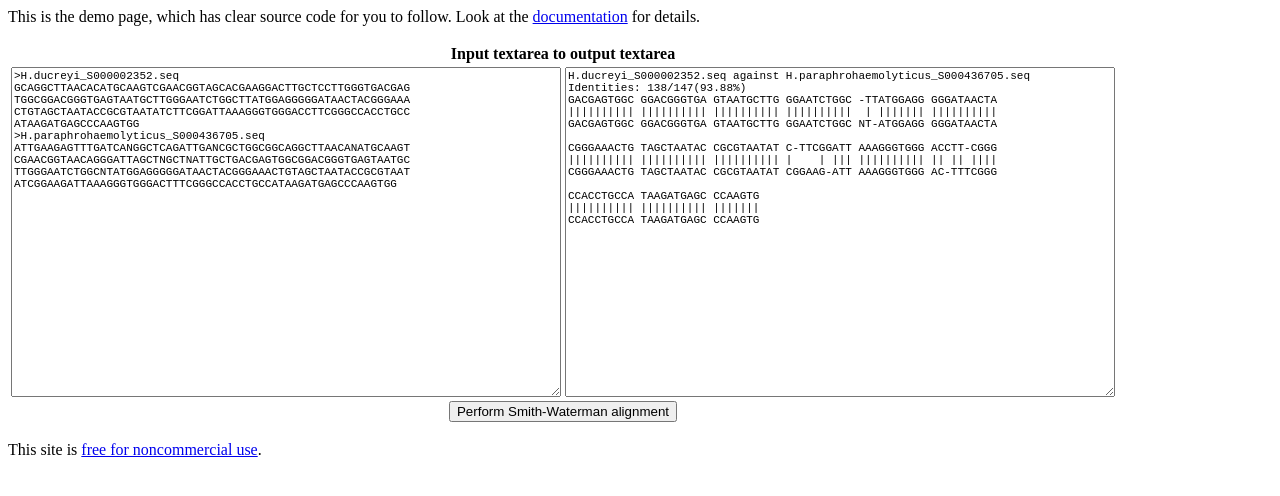
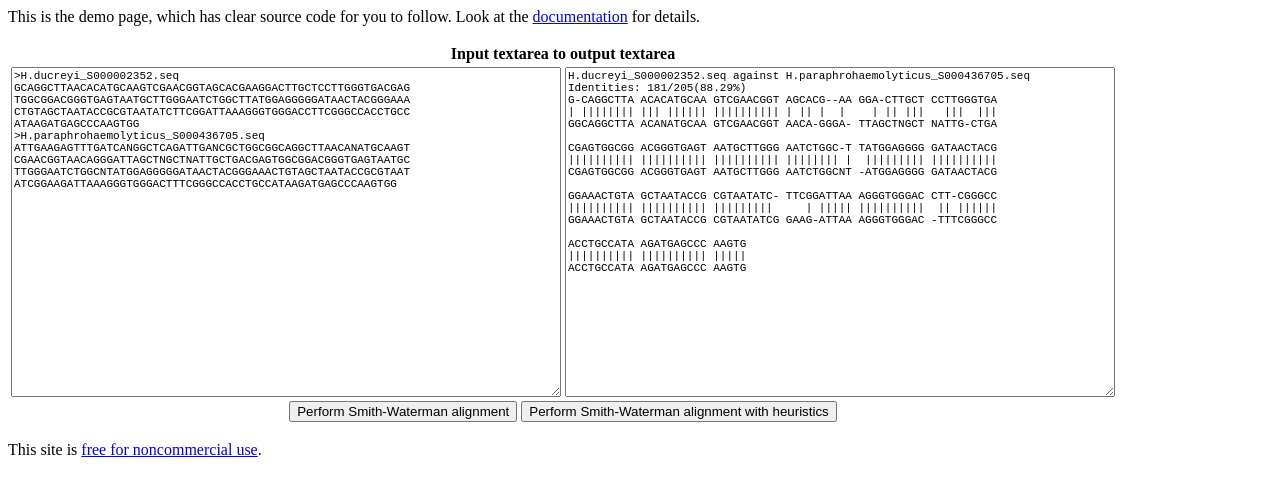
Before and after one commit to lskatz/bio-js, a plain HTML site: page demo/SW.html in a window 1280 px wide. Drawn offline with Linux system fonts and the light colour scheme.

Commit message:
removed console.log statement; added smart SW button

```diff
--- a/demo/SW.html
+++ b/demo/SW.html
@@ -10,8 +10,8 @@
   <!--
   Event.observe(window,"load",function(){
 
-    testSmartSW();
-    //testSW();
+    //testSmartSW();
+    testSW();
   });
 
   function testSmartSW(){
@@ -88,6 +88,7 @@ ATCGGAAGATTAAAGGGTGGGACTTTCGGGCCACCTGCCATAAGATGAGCCCAAGTGG
     <tr>
       <td colspan="2" align='center'>
         <button onclick="javascript:testSW();">Perform Smith-Waterman alignment</button>
+        <button onclick="javascript:testSmartSW();">Perform Smith-Waterman alignment with heuristics</button>
       </td>
     </tr>
   </table>
--- a/src/Bio/Tools/SmithWaterman.js
+++ b/src/Bio/Tools/SmithWaterman.js
@@ -299,8 +299,6 @@ Bio.Tools.SmithWaterman=Class.create(Bio.Tools,{
 
     var returnObj=this._SW({query:subQuery,subject:subSubject});
 
-    console.log(returnObj);
-
     return returnObj;
   },
 
```
